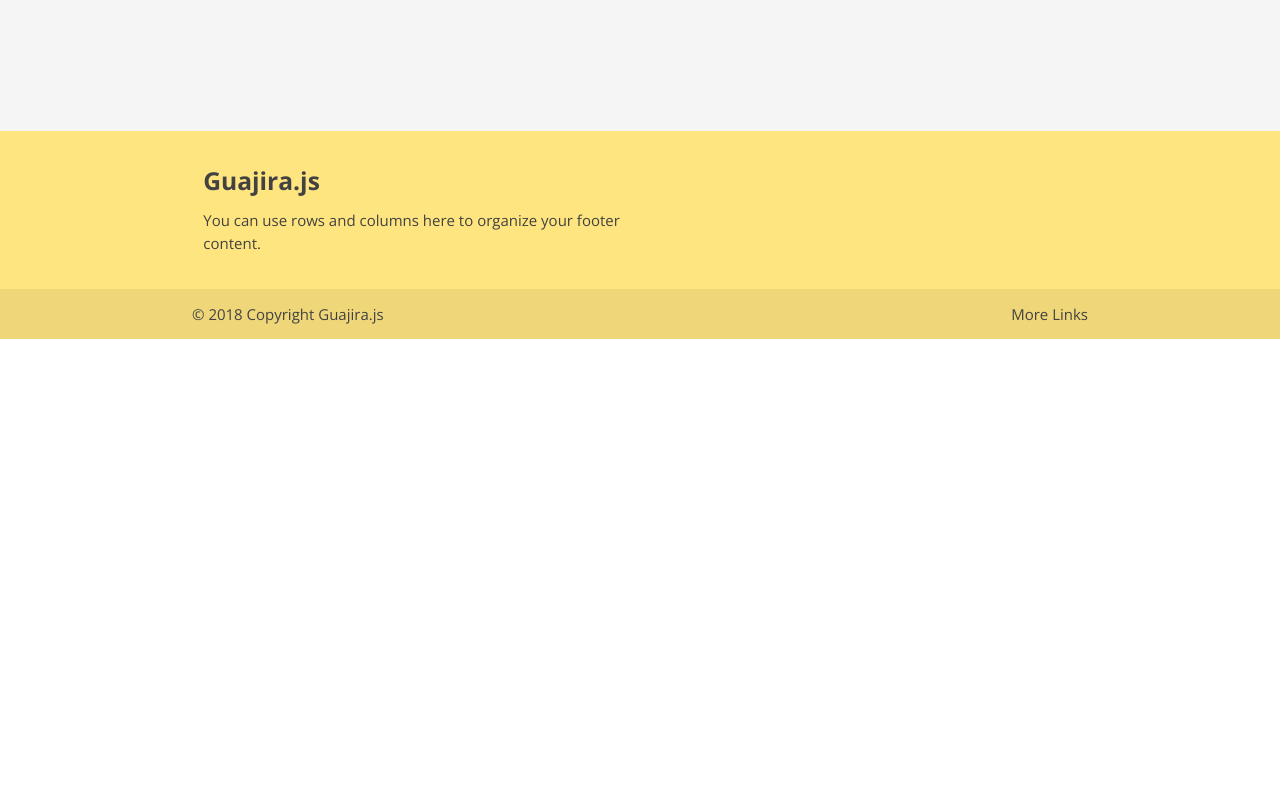
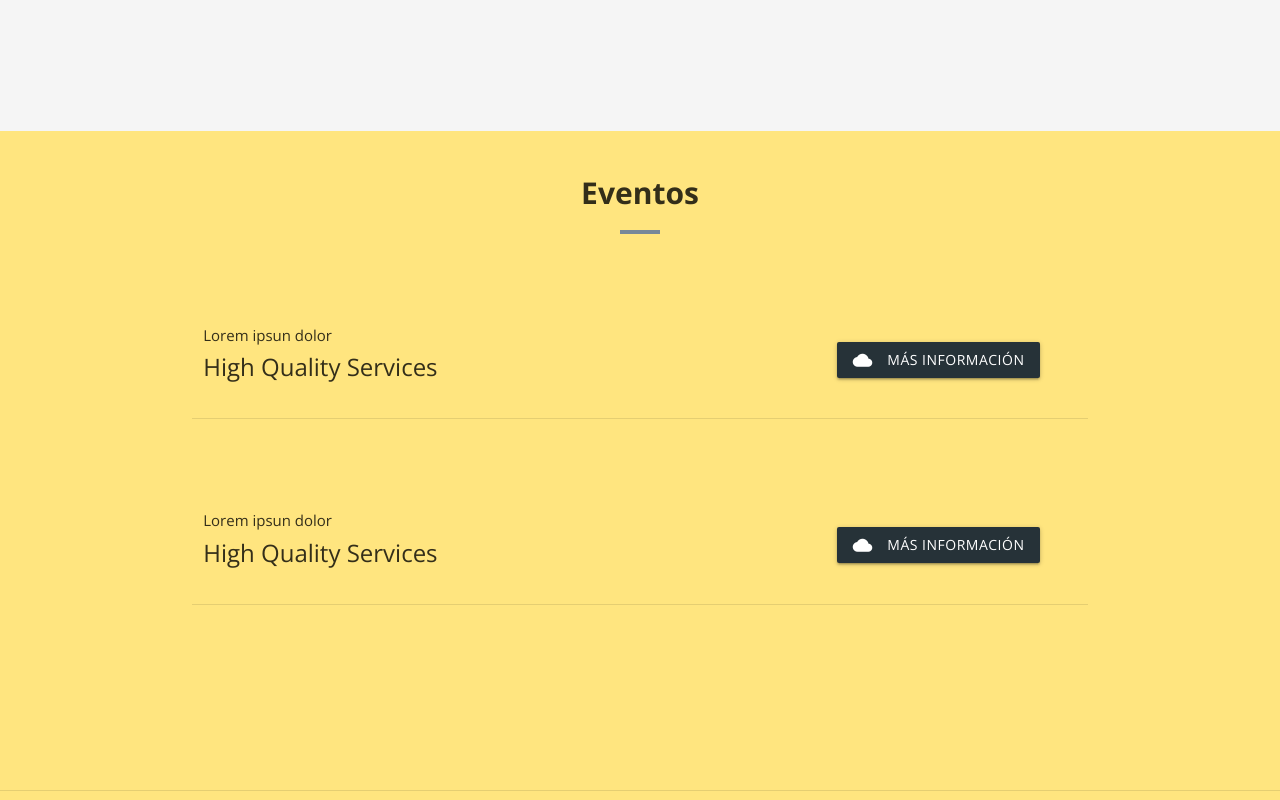
Before and after one commit to VictorParodi/GuajiraJS, a React (Create React App) app: page / in a window 1280 px wide. Shown: the part 1940-2740 px from the top of the page. Before the commit the page ends 2279 px from the top, so only its background shows below. Built offline with nearby package versions, Linux system fonts and the light colour scheme; a web font is replaced by a local one.

Commit message:
NF - Event section: setting up the event section

```diff
--- a/src/App.js
+++ b/src/App.js
@@ -1,6 +1,6 @@
 import React, { Component } from 'react';
 
-import { Header, Footer, Main, Second } from './components';
+import { Header, Footer, Main, Second, EventSection} from './components';
 
 class App extends Component {
   render() {
@@ -9,6 +9,7 @@ class App extends Component {
         <Header />
         <Second />
         <Main />
+        <EventSection />
         <Footer />
       </div>
     );
--- /dev/null
+++ b/src/components/EventSection/EventSection.css
@@ -0,0 +1,22 @@
+.event-container {
+    align-items: center;
+    display: flex;
+    margin-top: 5em;
+}
+
+.event-title {
+    font-size: 1.6em;
+    margin-top: -0.3em;
+}
+
+.black-divider {
+    background-color: rgba(0,0,0,0.1);
+}
+
+.event-button {
+    margin-top: 12px;
+}
+
+.super-container {
+    padding-bottom: 8em;
+}
--- /dev/null
+++ b/src/components/EventSection/EventSection.jsx
@@ -0,0 +1,50 @@
+import React, {Component} from 'react';
+
+import './EventSection.css';
+
+class EventSection extends Component {
+    render() {
+        return (
+            <section className="yellow-bgd super-container">
+                <div className="container main-container">
+                    <div className="row">
+                        <div className="col s12">
+                            <h2 className="main-title no-margin-top center-text">Eventos</h2>
+                            <div className="custom-divider centered-divider"></div>
+                        </div>
+                    </div>
+
+                    <div className="row event-container">
+                        <div className="col s12 m8">
+                            <p>Lorem ipsun dolor</p>
+                            <h3 className="event-title">High Quality Services</h3>
+                        </div>
+
+                        <div className="col s12 m4 center-text">
+                            <a class="waves-effect waves-light btn event-button blue-grey darken-4">
+                                <i class="material-icons left">cloud</i>Más información
+                            </a>
+                        </div>
+                    </div>
+                    <div className="divider black-divider"></div>
+
+                    <div className="row event-container">
+                        <div className="col s12 m8">
+                            <p>Lorem ipsun dolor</p>
+                            <h3 className="event-title">High Quality Services</h3>
+                        </div>
+
+                        <div className="col s12 m4 center-text">
+                            <a class="waves-effect waves-light blue-grey darken-4 btn event-button">
+                                <i class="material-icons left">cloud</i>Más información
+                            </a>
+                        </div>
+                    </div>
+                    <div className="divider black-divider"></div>
+                </div>
+            </section>
+        );
+    }
+}
+
+export {EventSection};
--- a/src/components/Footer/Footer.jsx
+++ b/src/components/Footer/Footer.jsx
@@ -5,6 +5,8 @@ class Footer extends Component {
     render() {
         return (
             <footer className="page-footer yellow-bgd">
+                <div className="divider black-divider"></div>
+
                 <div className="container">
                     <div className="row">
                         <div className="col l6 s12">
--- a/src/components/index.js
+++ b/src/components/index.js
@@ -3,3 +3,4 @@ export * from './Footer/Footer.jsx';
 export * from './Main/Main.jsx';
 export * from './Second/Second.jsx';
 export * from './BlogSection/BlogSection.jsx';
+export * from './EventSection/EventSection.jsx';
```
